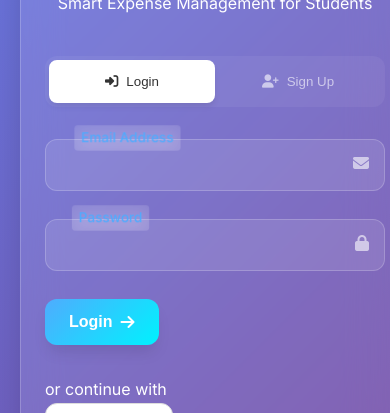
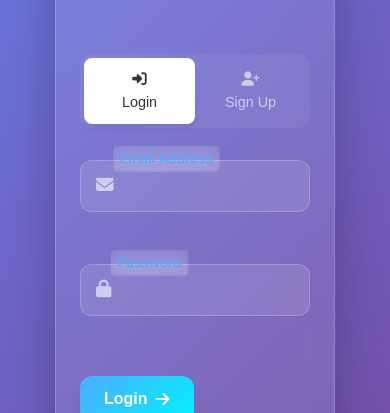
Before and after one commit to Binary-Quest/Cld_Mm, a plain HTML site: page index.html in a window 390 px wide. Shown: the part 279-692 px from the top of the page. Drawn offline with nearby package versions, Linux system fonts and the light colour scheme; no server answers.

Commit message:
Update styles.css

```diff
--- a/styles.css
+++ b/styles.css
@@ -150,30 +150,272 @@ body {
 .loading-dots span:nth-child(3) { animation-delay: 0.32s; }
 
 /* Auth Screen */
+/* Enhanced Auth Screen - Responsive & Wide */
 .auth-screen {
+    position: fixed;
+    top: 0;
+    left: 0;
+    width: 100%;
+    height: 100vh;
+    display: flex;
+    align-items: center;
+    justify-content: center;
+    z-index: 1000;
+    overflow-y: auto;
+    padding: 20px;
+    background: var(--primary-gradient);
+}
+
+.auth-background {
     position: fixed;
     top: 0;
     left: 0;
     width: 100%;
     height: 100%;
     background: var(--primary-gradient);
+    z-index: -1;
+}
+
+.auth-particles {
+    position: absolute;
+    width: 100%;
+    height: 100%;
+    overflow: hidden;
+}
+
+.auth-particles .particle {
+    position: absolute;
+    width: 6px;
+    height: 6px;
+    background: rgba(255, 255, 255, 0.6);
+    border-radius: 50%;
+    animation: float 6s ease-in-out infinite;
+}
+
+.auth-particles .particle:nth-child(1) {
+    left: 10%;
+    animation-delay: 0s;
+    animation-duration: 8s;
+}
+.auth-particles .particle:nth-child(2) {
+    left: 50%;
+    animation-delay: 2s;
+    animation-duration: 6s;
+}
+.auth-particles .particle:nth-child(3) {
+    left: 90%;
+    animation-delay: 4s;
+    animation-duration: 10s;
+}
+
+.auth-content {
+    width: 100%;
+    max-width: 1200px;
     display: flex;
     align-items: center;
     justify-content: center;
-    z-index: 1000;
+    min-height: 100vh;
+    padding: 40px 20px;
 }
 
 .auth-container {
-    background: var(--glass-bg);
+    width: 100%;
+    max-width: 900px;
+    display: grid;
+    grid-template-columns: 1fr 1fr;
+    gap: 60px;
+    align-items: center;
+    background: rgba(255, 255, 255, 0.1);
     backdrop-filter: blur(20px);
-    border: 1px solid var(--glass-border);
+    border: 1px solid rgba(255, 255, 255, 0.2);
     border-radius: 24px;
-    padding: 40px;
+    padding: 60px;
+    box-shadow: 0 25px 50px rgba(0, 0, 0, 0.25);
+}
+
+.auth-card {
     width: 100%;
-    max-width: 480px;
-    box-shadow: var(--shadow-lg);
-}
-
+}
+
+.auth-divider {
+    text-align: center;
+    margin: 32px 0;
+    position: relative;
+    color: rgba(255, 255, 255, 0.7);
+    font-weight: 500;
+}
+
+.auth-divider::before {
+    content: '';
+    position: absolute;
+    top: 50%;
+    left: 0;
+    right: 0;
+    height: 2px;
+    background: linear-gradient(to right, transparent, rgba(255, 255, 255, 0.3), transparent);
+}
+
+.auth-divider span {
+    background: var(--primary-gradient);
+    padding: 0 24px;
+    position: relative;
+}
+
+.form-grid {
+    display: grid;
+    gap: 24px;
+    margin-bottom: 32px;
+}
+
+/* Enhanced Input Styles */
+.input-group input {
+    width: 100%;
+    padding: 18px 24px 18px 56px;
+    border: 2px solid rgba(255, 255, 255, 0.2);
+    border-radius: 14px;
+    background: rgba(255, 255, 255, 0.1);
+    color: white;
+    font-size: 1.1rem;
+    font-weight: 500;
+    transition: all 0.3s ease;
+    outline: none;
+}
+
+.input-group input:focus {
+    border-color: #4facfe;
+    background: rgba(255, 255, 255, 0.15);
+    transform: translateY(-2px);
+    box-shadow: 0 12px 30px rgba(79, 172, 254, 0.3);
+}
+
+.input-group label {
+    position: absolute;
+    left: 56px;
+    top: 18px;
+    color: rgba(255, 255, 255, 0.7);
+    font-weight: 500;
+    font-size: 1.1rem;
+    transition: all 0.3s ease;
+    pointer-events: none;
+    background: transparent;
+}
+
+.input-group input:focus + label,
+.input-group input:not(:placeholder-shown) + label,
+.input-group input:valid + label {
+    transform: translateY(-40px) scale(0.85);
+    color: #4facfe;
+    background: rgba(0, 0, 0, 0.2);
+    backdrop-filter: blur(10px);
+    padding: 4px 12px;
+    border-radius: 8px;
+    left: 24px;
+}
+
+.input-icon {
+    position: absolute;
+    left: 20px;
+    top: 18px;
+    font-size: 1.2rem;
+    color: rgba(255, 255, 255, 0.6);
+    transition: all 0.3s ease;
+}
+
+.input-group input:focus ~ .input-icon {
+    color: #4facfe;
+    transform: scale(1.1);
+}
+
+/* Loading State */
+.auth-btn.loading {
+    pointer-events: none;
+    opacity: 0.8;
+}
+
+.auth-btn.loading span {
+    opacity: 0;
+}
+
+.auth-btn.loading::after {
+    content: '';
+    position: absolute;
+    top: 50%;
+    left: 50%;
+    transform: translate(-50%, -50%);
+    width: 24px;
+    height: 24px;
+    border: 3px solid transparent;
+    border-top: 3px solid currentColor;
+    border-radius: 50%;
+    animation: spin 1s linear infinite;
+}
+
+/* Mobile Responsive */
+@media (max-width: 1024px) {
+    .auth-container {
+        grid-template-columns: 1fr;
+        gap: 40px;
+        padding: 40px;
+        max-width: 600px;
+    }
+}
+
+@media (max-width: 768px) {
+    .auth-content {
+        padding: 20px 15px;
+    }
+
+    .auth-container {
+        padding: 30px 25px;
+        gap: 30px;
+    }
+
+    .input-group input {
+        padding: 16px 20px 16px 48px;
+        font-size: 1rem;
+    }
+
+    .input-group label {
+        font-size: 1rem;
+        left: 48px;
+        top: 16px;
+    }
+
+    .input-icon {
+        left: 16px;
+        top: 16px;
+        font-size: 1.1rem;
+    }
+}
+
+@media (max-width: 480px) {
+    .auth-container {
+        padding: 25px 20px;
+    }
+
+    .tab-btn {
+        flex-direction: column;
+        gap: 6px;
+        padding: 12px 16px;
+        font-size: 0.9rem;
+    }
+}
+
+@keyframes float {
+    0%, 100% {
+        transform: translateY(0px) rotate(0deg);
+        opacity: 0.8;
+    }
+    50% {
+        transform: translateY(-20px) rotate(180deg);
+        opacity: 1;
+    }
+}
+
+@keyframes spin {
+    0% { transform: translate(-50%, -50%) rotate(0deg); }
+    100% { transform: translate(-50%, -50%) rotate(360deg); }
+}
 .auth-header { text-align: center; margin-bottom: 40px; }
 
 .auth-logo {
```
